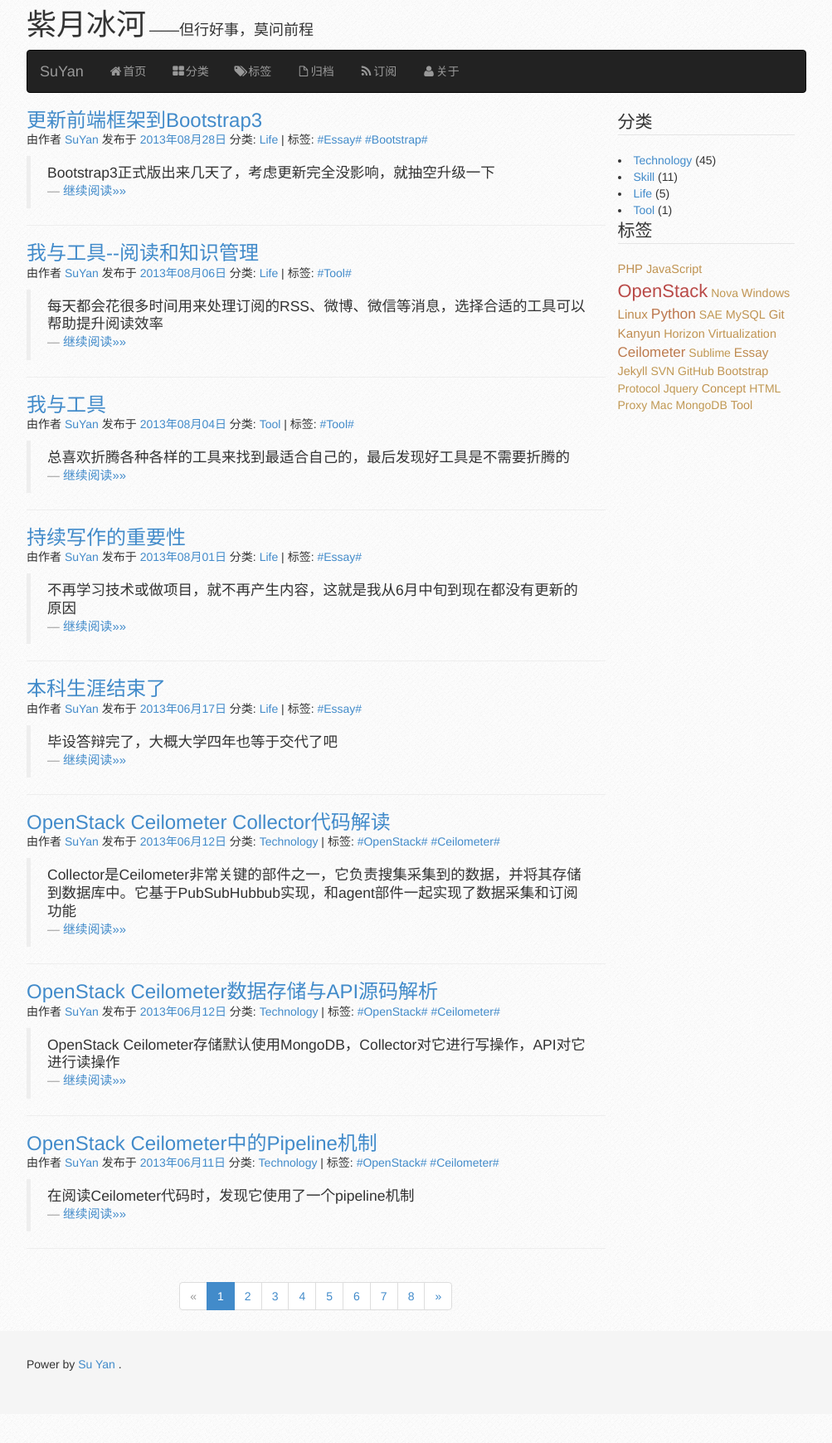
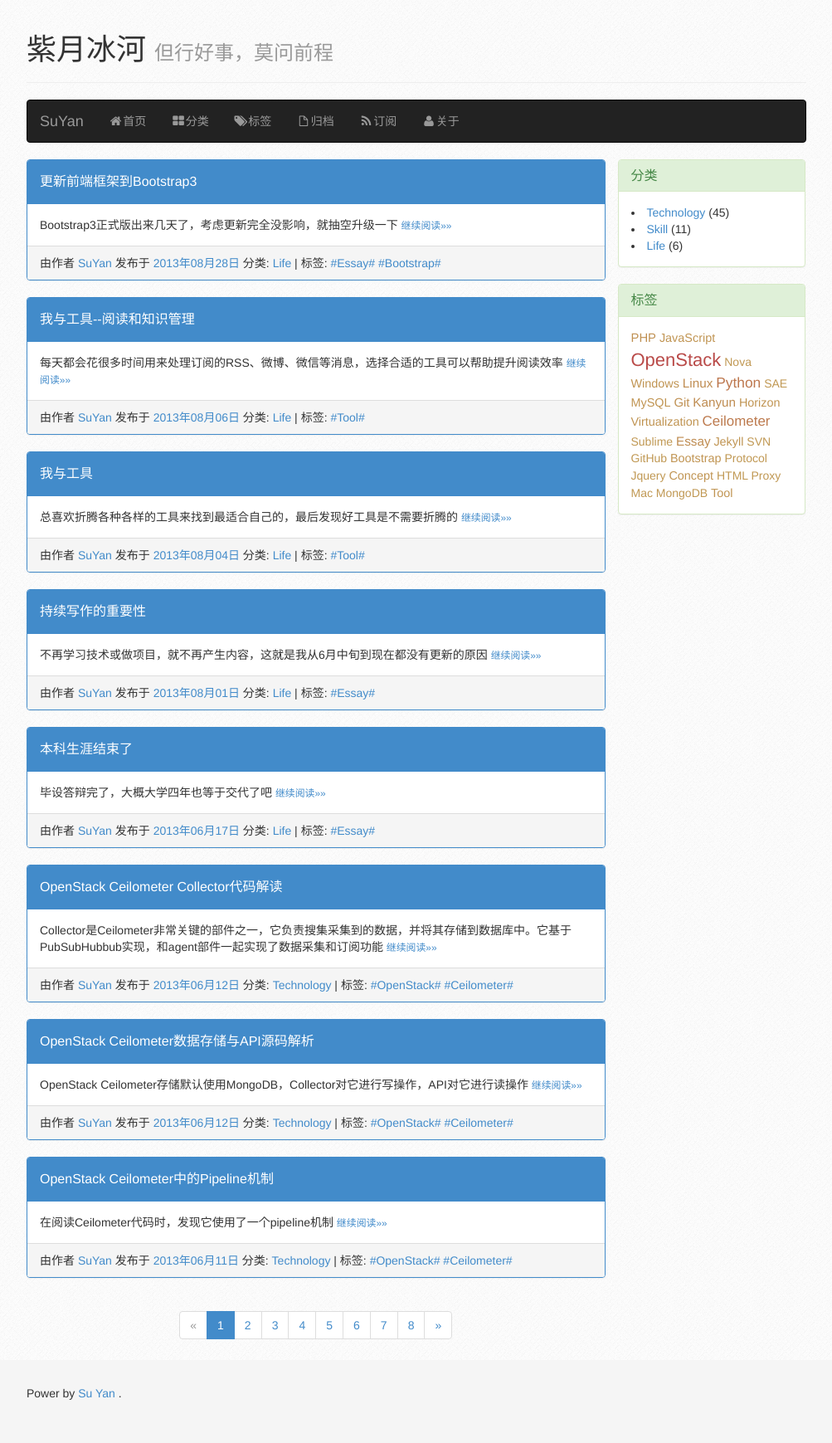
Before and after one commit to dayon3z1/suyan, a Jekyll site: the page built from index.html, in a window 1280 px wide. Shown: the whole page at 83% size, without its empty margins (138-1141 px from the left). Built offline with Jekyll 4.4.1, drawn with Linux system fonts in a browser that asks for light colours; the list of posts is cut into pages by our own code; before the commit the page ends 1704 px from its top, so only the background shows below that.

Commit message:
make UI beautiful

```diff
--- a/_includes/aside.html
+++ b/_includes/aside.html
@@ -1,14 +1,24 @@
 <div class="row">
   <div class="aside" data-spy="affix" data-offset-top="100">
-    <legend>分类</legend>
+    <div class="panel panel-success">
+      <div class="panel-heading">
+        <h2 class="panel-title">分类</h2>
+      </div>
+      <div class="panel-body">
         {% for category in site.categories %}
           <li><a href="/pages/categories.html#{{ category | first }}">{{ category | first }}</a> ({{ category | last | size }})</li>
         {% endfor %}
-    <div id="tag_cloud">
-      <legend>标签</legend>
+      </div>
+    </div>
+    <div class="panel panel-success">
+      <div class="panel-heading">
+        <h2 class="panel-title">标签</h2>
+      </div>
+      <div class="panel-body" id="tag_cloud">
         {% for tag in site.tags %}
           <a href="/pages/tags.html#{{ tag[0] }}" title="{{ tag[0] }}" rel="{{ tag[1].size }}">{{ tag[0] }}</a>
         {% endfor %}
+      </div>
     </div>
   </div>
 </div>
--- a/_includes/navbar.html
+++ b/_includes/navbar.html
@@ -1,6 +1,5 @@
-<div class="title">
-  <h1>紫月冰河</h1>
-  <h4>——但行好事，莫问前程</h4>
+<div class="page-header">
+  <h1>紫月冰河 <small> 但行好事，莫问前程</small></h1>
 </div>
 <nav class="navbar navbar-default navbar-inverse" role="navigation">
   <div class="navbar-header">
--- a/_posts/Life/Tool/2013-08-04-something-about-tools-i-used.md
+++ b/_posts/Life/Tool/2013-08-04-something-about-tools-i-used.md
@@ -1,7 +1,7 @@
 ---
 layout: post
 title: 我与工具
-category: Tool
+category: Life
 tags: Tool
 keywords: 工具,Tool
 description: 总喜欢折腾各种各样的工具来找到最适合自己的，最后发现好工具是不需要折腾的
--- a/index.html
+++ b/index.html
@@ -5,12 +5,17 @@ title: 首页
 <div class="row">
   {% for post in paginator.posts %}
     <div class="col-md-12">
-      <h3><a href="{{ site.url }}{{ post.url }}">{{ post.title }}</a></h3>
-      <p>由作者 <a href="/pages/about.html">{{ site.author.name }}</a> 发布于 <a href='/pages/archive.html#{{ post.date | date:"%Y-%m"}}'>{{ post.date | date:"%Y年%m月%d日" }}</a> 分类: {% for category in post.category %} <a href="/pages/categories.html#{{ category }}">{{ category }}</a> {% endfor %} | 标签: {% for tag in post.tags %} <a href="/pages/tags.html#{{ tag }}">#{{ tag }}#</a> {% endfor %}</p>
-      <blockquote>
-        <p>{{ post.description }} <small><a href="{{ site.url }}{{ post.url }}">继续阅读&raquo;&raquo;</a></small></p>
-      </blockquote>
-      <hr>
+      <div class="panel panel-primary">
+        <div class="panel-heading">
+          <h3 class="panel-title"><a href="{{ site.url }}{{ post.url }}">{{ post.title }}</a></h3>
+        </div>
+        <div class="panel-body">
+          {{ post.description }} <small><a href="{{ site.url }}{{ post.url }}">继续阅读&raquo;&raquo;</a></small>
+        </div>
+        <div class="panel-footer">
+          由作者 <a href="/pages/about.html">{{ site.author.name }}</a> 发布于 <a href='/pages/archive.html#{{ post.date | date:"%Y-%m"}}'>{{ post.date | date:"%Y年%m月%d日" }}</a> 分类: {% for category in post.category %} <a href="/pages/categories.html#{{ category }}">{{ category }}</a> {% endfor %} | 标签: {% for tag in post.tags %} <a href="/pages/tags.html#{{ tag }}">#{{ tag }}#</a> {% endfor %}
+        </div>
+      </div>
     </div>
   {% endfor %}
   <div class="col-md-12">
--- a/public/css/base.css
+++ b/public/css/base.css
@@ -25,10 +25,10 @@ body {
 }
 @media screen and (min-width: 992px) {
   .affix {top:10px;}
-  .aside {width: 213px;}
+  .aside {width: 226px;}
 }
 @media print {
-  .title,
+  .page-header,
   .navbar,
   .post_title_meta,
   .post_foot_meta,
@@ -37,7 +37,8 @@ body {
       display:none;
   }
 }
-.title{margin-top:10px;margin-bottom:10px;}
-.title h1,h2,h3,h4,h5{display:inline;}
 .content p{text-indent: 2em;}
 .content img{text-align:center;}
+.content {font-size:18px;line-height:1.8;}
+.content h2,h3{line-height: 2;}
+blockquote p{font-size:20px;}
```
Also changed, not shown: _layouts/post.html (+13 -9 lines), 2 other files. Lines whose indentation alone changed are shown as unchanged.
